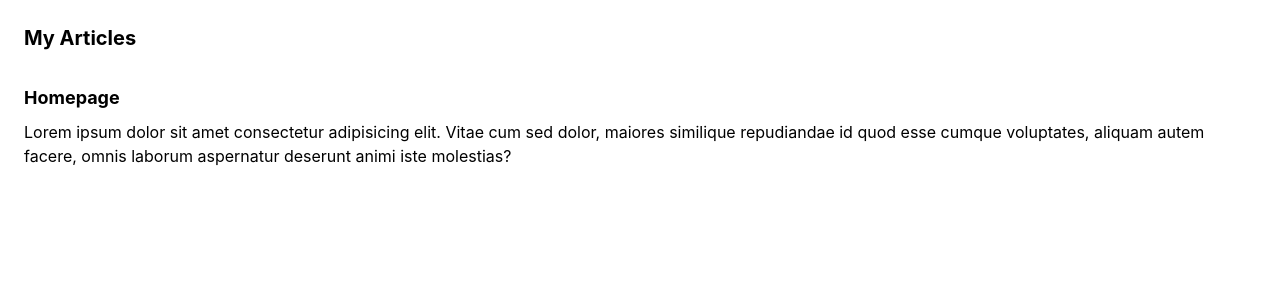
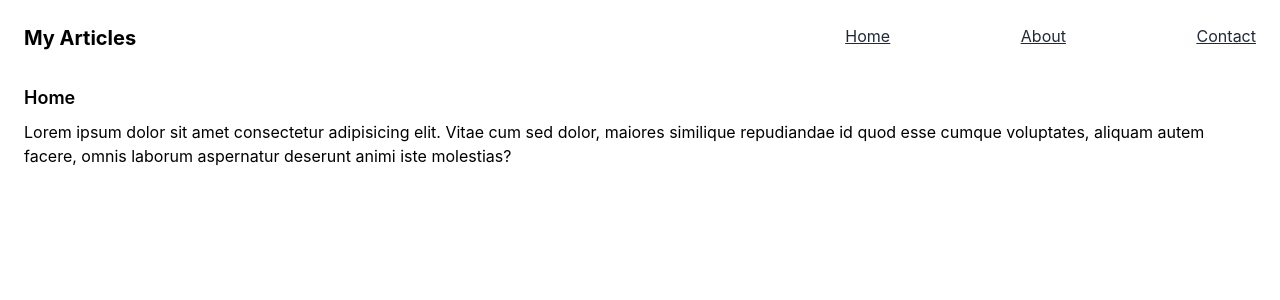
Before and after one commit to DavidRedding/multi-page, a React (Create React App) app: page / in a window 1280 px wide. Shown: the top 300 px of the page. Built offline with nearby package versions, Linux system fonts and the light colour scheme.

Commit message:
building links using <a> (sends requests)

```diff
--- a/src/App.js
+++ b/src/App.js
@@ -9,8 +9,13 @@ const App = () => {
   return (
     <div className="min-h-screen p-6 max-w-7xl mx-auto">
       <BrowserRouter>
-        <nav>
-          <h1 className="font-bold text-xl mb-8">My Articles</h1>
+        <nav className="mb-8 flex justify-between">
+          <h1 className="font-bold text-xl ">My Articles</h1>
+          <div className="flex justify-between underline w-1/3 text-gray-800">
+            <a href="/">Home</a>
+            <a href="/about">About</a>
+            <a href="/contact">Contact</a>
+          </div>
         </nav>
         <Switch>
           <Route exact path="/">
--- a/src/pages/Home.js
+++ b/src/pages/Home.js
@@ -1,6 +1,6 @@
 const Home = () => (
   <div className=" space-y-2 mb-8">
-    <h2 className="font-bold text-lg ">Homepage</h2>
+    <h2 className="font-semibold text-lg ">Home</h2>
     <p>
       Lorem ipsum dolor sit amet consectetur adipisicing elit. Vitae cum sed dolor, maiores similique repudiandae id
       quod esse cumque voluptates, aliquam autem facere, omnis laborum aspernatur deserunt animi iste molestias?
```
